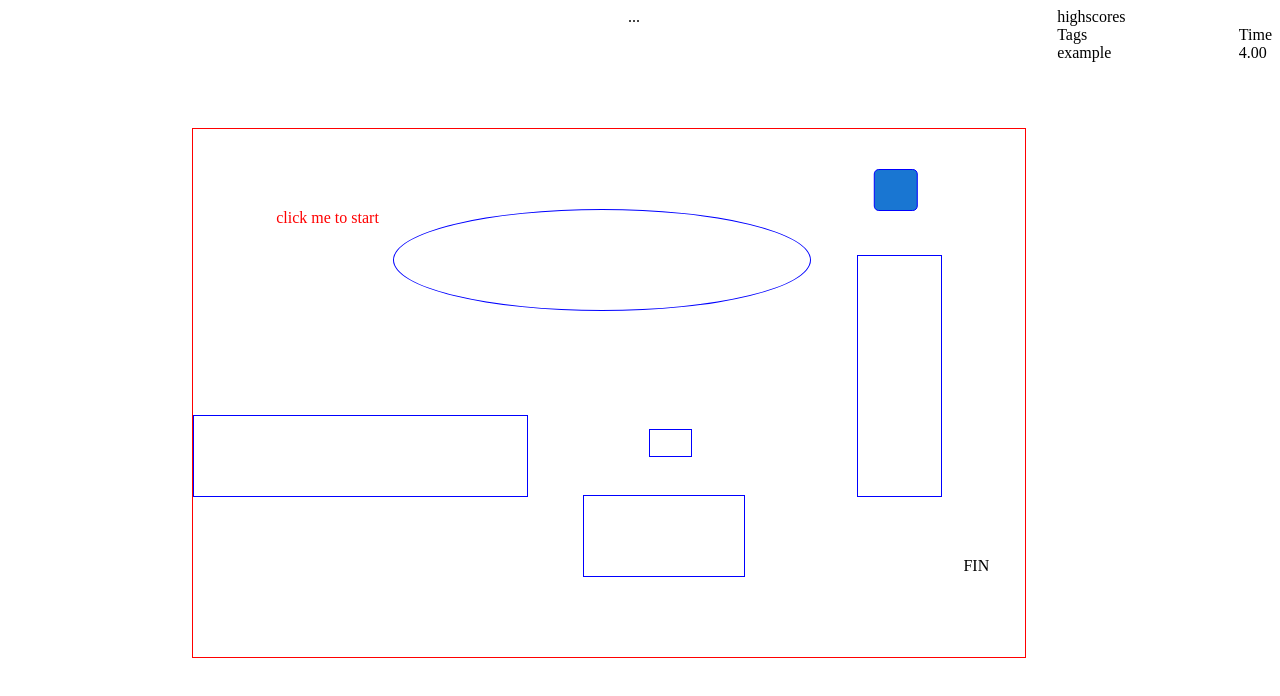
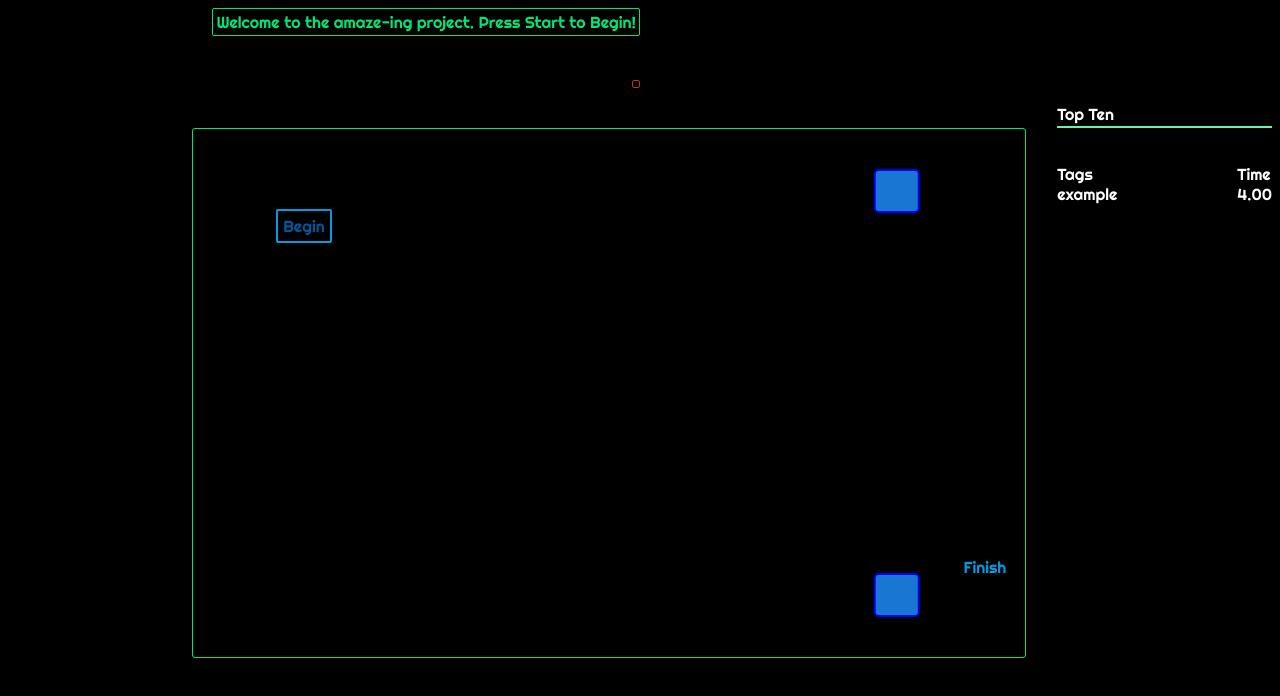
Before and after one commit to MattDwinell/project-2.1, a website: page public/html/maze.html in a window 1280 px wide. Drawn offline with nearby package versions, Linux system fonts and the light colour scheme; no server answers.

Commit message:
made maze pretty

```diff
--- a/public/html/maze.html
+++ b/public/html/maze.html
@@ -8,12 +8,13 @@
     <script src="https://code.jquery.com/jquery-3.4.1.js"
         integrity="sha256-WpOohJOqMqqyKL9FccASB9O0KwACQJpFTUBLTYOVvVU=" crossorigin="anonymous"></script>
     <link rel='stylesheet' href="../styles/maze-1-style.css">
+    <link href="https://fonts.googleapis.com/css?family=Righteous&display=swap" rel="stylesheet">
 
     <title>game</title>
 </head>
 
 <body>
-        <div id="user-message"> ...</div>
+        <div id="user-message"> Welcome to the amaze-ing project. Press Start to Begin!</div>
         <div id="timer"></div>
 <div id="maze-1">
         <div id='win-box'>
@@ -22,7 +23,7 @@
                 <button id='submit'>Submit</button>
             </div>
     <div id="small-box">
-        <div id="start"> click me to start
+        <div id="start"> Begin
         </div>
         <div class="obstacle-1 obstacle "> </div>
         <div class="obstacle-2 obstacle"></div>
@@ -30,12 +31,13 @@
         <div class="obstacle-4 obstacle"></div>
         <div class="obstacle-5 obstacle"></div>
         <div class="obstacle-6 obstacle"></div>
-        <div id="goal"> FIN</div>
+        <div class="obstacle-7 obstacle"></div>
+        <div id="goal"> Finish</div>
     </div>
 
 </div>
 <div class="highscores">
-    highscores <br>
+   <p id='top-ten'> Top Ten</p> <br>
     <div id="tags"> Tags
         <div> example</div>
     </div>
--- a/public/javascript/index.js
+++ b/public/javascript/index.js
@@ -4,12 +4,17 @@ $(document).ready(() => {
         $.get("/api/scores", (data)=>{
             $("#tags").empty();
             $("#times").empty();
-            for (let i=0; i<data.length; i++){
+            for (let i=0; i<data.length ; i++){
+                if (i<10){
                 let tempUser = $("<p>").text(data[i].username);
                 let tempTime =$("<p>").text(data[i].userTimes);
+                if (i<3){
+                    tempUser.css("color", "#00e676");
+                    tempTime.css("color", "#00e676");
+                }
                 $("#tags").prepend(tempUser);
                 $("#times").prepend(tempTime);
-
+            }
             }
     })
     }
@@ -38,6 +43,8 @@ $(document).ready(() => {
             userName: userTag,
             time: userTime
         }
+        time = 0;
+        $("#timer").text('');
         console.log(highScore);
         setTimeout(highScores, 1000);
         $("#win-box").css("visibility", "hidden");
@@ -68,7 +75,7 @@ $(document).ready(() => {
     function timer(){
         if(!gamePause && start){
         time += .1;
-        $("#timer").text(time.toFixed(2));
+        $("#timer").text('time: ' + time.toFixed(2));
         }
     }
 
@@ -92,7 +99,7 @@ $(document).ready(() => {
         userMessage.text('left the thing!');
         lives --;
         gamePause = true;
-        $("#start").css("visibility", "visible").text(" click me to return to play");
+        $("#start").css("visibility", "visible").text("Keep Trying");
         }
     })
 
@@ -109,7 +116,7 @@ $(document).ready(() => {
                 gameLoss();
             } else {
                 userMessage.text('you have hit a thing.');
-                $("#start").css("visibility", "visible").text(" Click me to try again");
+                $("#start").css("visibility", "visible").text(" Keep Trying");
                 gamePause = true;
             }
         }
@@ -120,18 +127,20 @@ $(document).ready(() => {
         start = false;
         gamePause = true;
         lives = 5;
-        $("#start").css("visibility", "visible").text(" Click me to play again");
+        $("#start").css("visibility", "visible").text(" Play again");
         $("#win-box").css("visibility", "visible");
     }
     function gameLoss() {
         userMessage.text('you lose');
-        $("#start").css("visibility", "visible").text(" Click me to play again");
+        $("#start").css("visibility", "visible").text(" Play again");
         start = false;
         gamePause = true;
         lives = 5;
     }
+
+    //animations for moving divs
     anime({
-        targets: '.obstacle-6',
+        targets: ['.obstacle-6', '.obstacle-7'],
         translateX: 650,
         direction: 'alternate',
         loop: true,
--- a/public/styles/maze-1-style.css
+++ b/public/styles/maze-1-style.css
@@ -1,25 +1,53 @@
-#small-box {
-    position: fixed;
+*{
+    color: white;
+    font-family: righteous;
+}
+#user-tag, #submit{
+    border: 1px solid #00e676;
+    border-radius: 2px;
+
+    color: green;
+    background-color: black;
+}
+body {
+    background-color: black;
+}
+#timer{
+    color: #ff5722 ;
+    position:absolute;
+    right: 50%;
+    top: 10vh;
+    border: 1px solid #bf360c;
+    border-radius: 2px;
+    padding: 3px;
+    font-size: 5vh;
+
 }
 #win-box{
-    border: 1px solid blue;
+
     position: absolute;
     right: 40%;
     visibility: hidden;
 }
 #small-box{
+    position: fixed;
     top: 10vw;
     left: 15%;
     width: 65%;
     height: 66vh;
-    border: 1px solid red;
+    border: 1px solid #00e676;
+    border-radius: 3px;
 }
 #start{
-    color:red;
+    color:#01579b;
     position: relative;
     top: 10vh;
     left: 10%;
     z-index: 1000;
+    border: 2px solid #039be5;
+    border-radius: 2px;
+    display: inline-block;
+    padding: 5px;
 
 }
 .obstacle-6{
@@ -31,15 +59,20 @@
     top: 5vh;
     left: 5vh;
 }
+.obstacle-7{
+    border: 2px solid blue;
+    background-color: #1976d2;
+    border-radius: 5px;
+    width: 5%;
+    height: 5vh;
+    bottom: 5vh;
+    left: 5vh;
 
-#big-box{
-    position: absolute;
-    border: 1px solid black;
-    width: 80%;
-    height: 60vh;
 }
+
+
 .obstacle{
-    border: 1px solid blue;
+    /* border: 1px solid blue;  */
     position: absolute;
 
 
@@ -61,9 +94,14 @@
 
 }
 .highscores{
+    margin-top: 10vh;
     width: 17%;
     float:right;
-
+    font-family: righteous;
+}
+#top-ten{
+    padding-bottom: 2px;
+    border-bottom: 2px solid #69f0ae ;
 }
 #tags{
     float: left;
@@ -100,8 +138,17 @@ right: 35vh;
     height: 20px;
     bottom: 10vh;
     right: 5%;
+    color: #039be5;
 }
 #user-message{
     position: absolute;
  right: 50%;
+ color: #00e676;
+ border: 1px solid #00e676;
+ border-radius: 2px;
+ padding: 3px;
 }
+@font-face {
+    font-family: righteous, cursive;
+    src: url('https://fonts.googleapis.com/css?family=Righteous');
+  }
```
